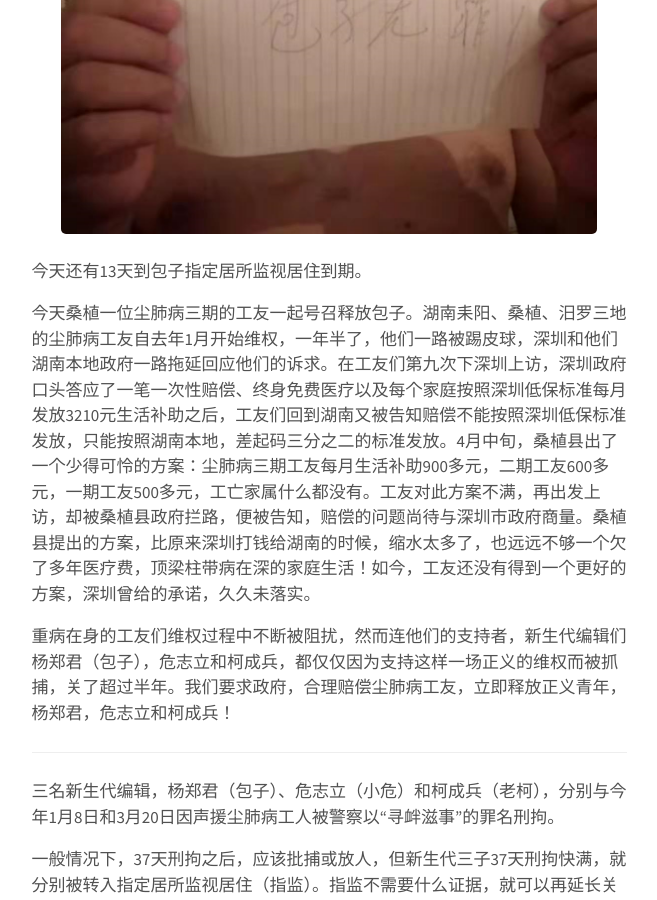
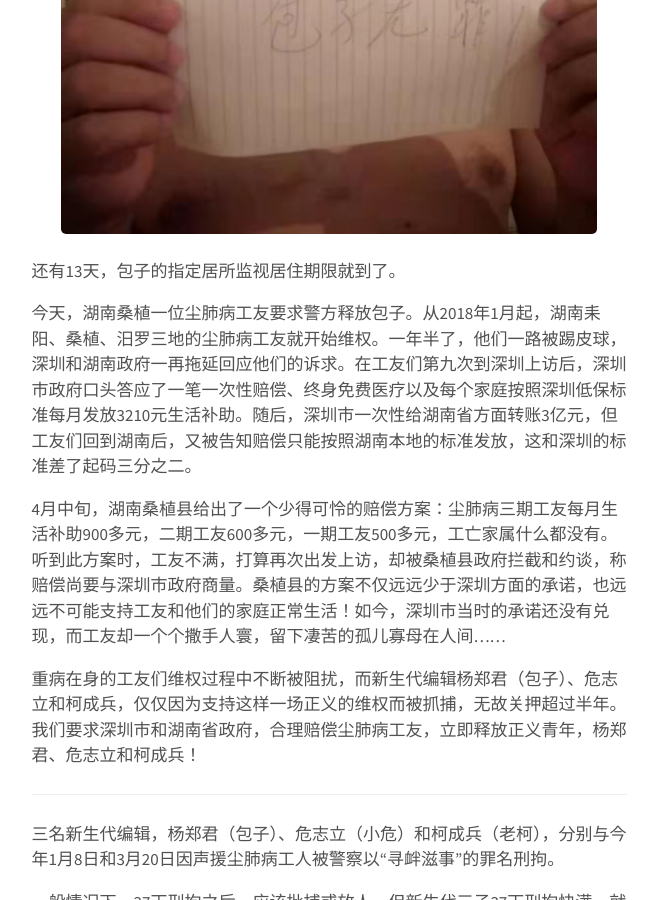
Before and after one commit to xsdai3/xsdai3.github.io, a Jekyll site: the page built from _posts/2019-07-24-倒数第13天：8月6日放包子回家！.md, in a window 1280 px wide and 900 px high, scrolled down 688 px. Shown: the whole window, without its empty margins (311-968 px from the left). Built offline with Jekyll 4.4.1, drawn with Linux system fonts in a browser that asks for light colours.

Commit message:
Update 2019-07-24-倒数第13天：8月6日放包子回家！.md

```diff
--- a/_posts/2019-07-24-倒数第13天：8月6日放包子回家！.md
+++ b/_posts/2019-07-24-倒数第13天：8月6日放包子回家！.md
@@ -8,11 +8,13 @@ excerpt_separator: <!--more-->
 
 <div style="text-align:center"><img src="/images/13tian.jpg" width="90%"/></div>
 
-今天还有13天到包子指定居所监视居住到期。
+还有13天，包子的指定居所监视居住期限就到了。
 
-今天桑植一位尘肺病三期的工友一起号召释放包子。湖南耒阳、桑植、汨罗三地的尘肺病工友自去年1月开始维权，一年半了，他们一路被踢皮球，深圳和他们湖南本地政府一路拖延回应他们的诉求。在工友们第九次下深圳上访，深圳政府口头答应了一笔一次性赔偿、终身免费医疗以及每个家庭按照深圳低保标准每月发放3210元生活补助之后，工友们回到湖南又被告知赔偿不能按照深圳低保标准发放，只能按照湖南本地，差起码三分之二的标准发放。4月中旬，桑植县出了一个少得可怜的方案：尘肺病三期工友每月生活补助900多元，二期工友600多元，一期工友500多元，工亡家属什么都没有。工友对此方案不满，再出发上访，却被桑植县政府拦路，便被告知，赔偿的问题尚待与深圳市政府商量。桑植县提出的方案，比原来深圳打钱给湖南的时候，缩水太多了，也远远不够一个欠了多年医疗费，顶梁柱带病在深的家庭生活！如今，工友还没有得到一个更好的方案，深圳曾给的承诺，久久未落实。
+今天，湖南桑植一位尘肺病工友要求警方释放包子。从2018年1月起，湖南耒阳、桑植、汨罗三地的尘肺病工友就开始维权。一年半了，他们一路被踢皮球，深圳和湖南政府一再拖延回应他们的诉求。在工友们第九次到深圳上访后，深圳市政府口头答应了一笔一次性赔偿、终身免费医疗以及每个家庭按照深圳低保标准每月发放3210元生活补助。随后，深圳市一次性给湖南省方面转账3亿元，但工友们回到湖南后，又被告知赔偿只能按照湖南本地的标准发放，这和深圳的标准差了起码三分之二。
 
-重病在身的工友们维权过程中不断被阻扰，然而连他们的支持者，新生代编辑们杨郑君（包子），危志立和柯成兵，都仅仅因为支持这样一场正义的维权而被抓捕，关了超过半年。我们要求政府，合理赔偿尘肺病工友，立即释放正义青年，杨郑君，危志立和柯成兵！
+4月中旬，湖南桑植县给出了一个少得可怜的赔偿方案：尘肺病三期工友每月生活补助900多元，二期工友600多元，一期工友500多元，工亡家属什么都没有。听到此方案时，工友不满，打算再次出发上访，却被桑植县政府拦截和约谈，称赔偿尚要与深圳市政府商量。桑植县的方案不仅远远少于深圳方面的承诺，也远远不可能支持工友和他们的家庭正常生活！如今，深圳市当时的承诺还没有兑现，而工友却一个个撒手人寰，留下凄苦的孤儿寡母在人间……
+
+重病在身的工友们维权过程中不断被阻扰，而新生代编辑杨郑君（包子）、危志立和柯成兵，仅仅因为支持这样一场正义的维权而被抓捕，无故关押超过半年。我们要求深圳市和湖南省政府，合理赔偿尘肺病工友，立即释放正义青年，杨郑君、危志立和柯成兵！
 
 <!--more-->
 _________________
```
